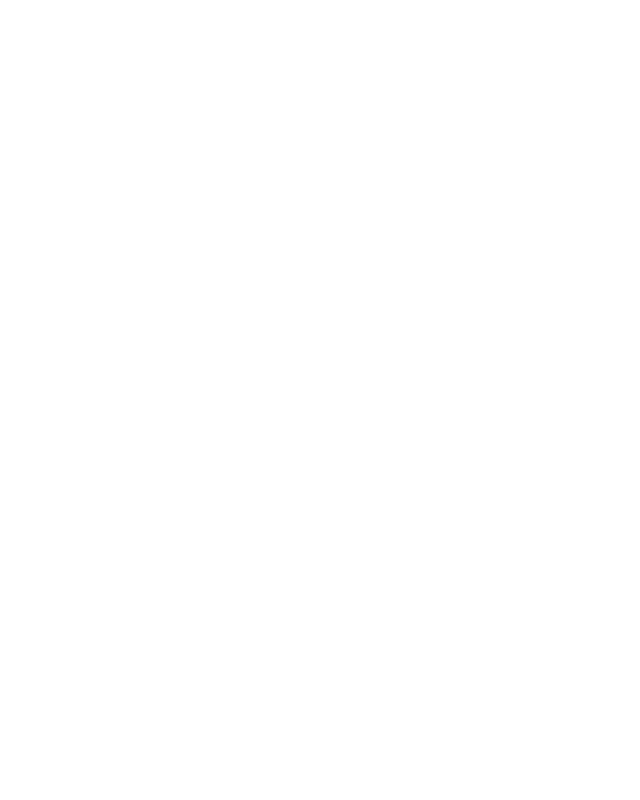
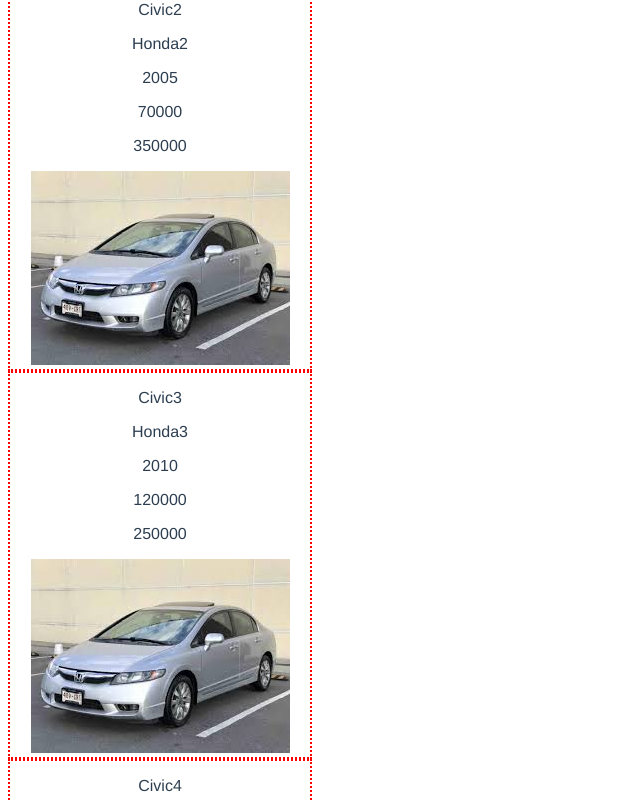
Before and after one commit to Baltazar-Ortega/car_agency, a Vue app: page / in a window 1280 px wide. Shown: the part 720-1520 px from the top of the page, without its empty margins (0-640 px from the left). Before the commit the page ends 800 px from the top, so only its background shows below. Built offline with nearby package versions, Linux system fonts and the light colour scheme; no server answers.

Commit message:
working with local data

```diff
--- a/src/components/Principal.vue
+++ b/src/components/Principal.vue
@@ -3,9 +3,12 @@
     <h1>Agencia Orenday</h1>
 
     <div v-for="auto in autos" :key="auto.id" class="auto">
-        <p>{{ auto.name }}</p>
-        <p> {{ auto.manufacturer }} </p>
-        <img :src="auto.picture" >
+        <p>{{ auto.modelo }}</p>
+        <p> {{ auto.fabricante }} </p>
+        <p>{{ auto.anio }}</p>
+        <p> {{ auto.precio }} </p>
+        <p> {{ auto.kilometraje }} </p>
+        <img src="@/assets/honda.jpg" >
     </div>
   </div>
 </template>
@@ -18,16 +21,21 @@
   name: 'Principal',
   data: function() {
     return {
-      autos: []
+      autos: [
+        {modelo: 'Civic', fabricante: 'Honda', anio: 2000, precio: 50000, kilometraje: 450000},
+        {modelo: 'Civic2', fabricante: 'Honda2', anio: 2005, precio: 70000, kilometraje: 350000},
+        {modelo: 'Civic3', fabricante: 'Honda3', anio: 2010, precio: 120000, kilometraje: 250000},
+        {modelo: 'Civic4', fabricante: 'Honda4', anio: 2015, precio: 150000, kilometraje: 150000}
+      ]
     }
   },
   created() {
-    const autos = axios.get('http://localhost:3000/cars.json', {
-      headers: { 'Content-Type': 'application/json' }
-    }).then(res => {
-      this.autos = res.data
-      console.log("res", res)
-    }).catch(error => console.log("error", error))
+    // const autos = axios.get('http://localhost:3000/cars.json', {
+    //   headers: { 'Content-Type': 'application/json' }
+    // }).then(res => {
+    //   this.autos = res.data
+    //   console.log("res", res)
+    // }).catch(error => console.log("error", error))
   }
 });
 </script>
@@ -35,7 +43,6 @@
 <!-- Add "scoped" attribute to limit CSS to this component only -->
 <style scoped>
 .auto {
-  height: 300px;
   width: 300px;
   border: 2px dotted red;
 }
```
Also changed, not shown: src/assets/honda.jpg (added), src/assets/logo.png (deleted).
